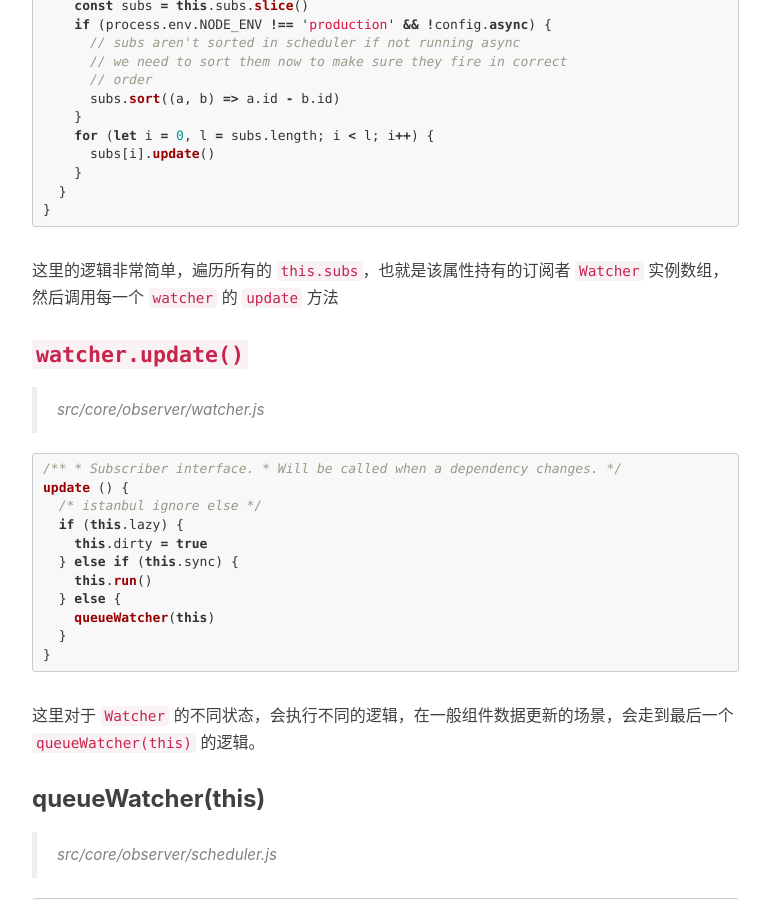
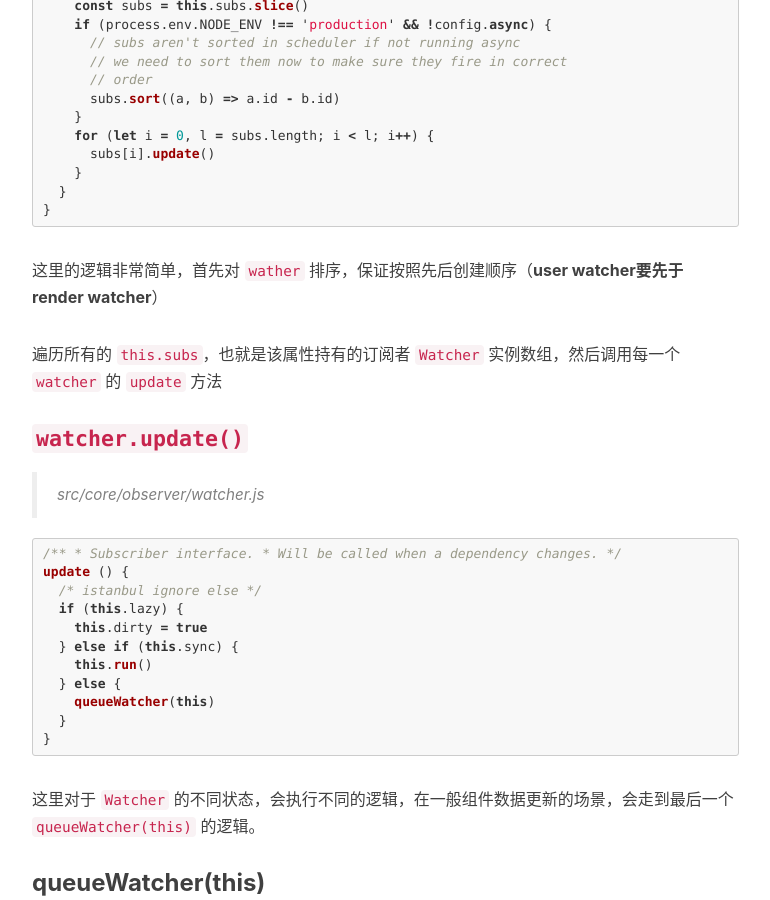
Before and after one commit to DimaLiLongJi/My-Blog, a Jekyll site: the page built from _posts/2018-12-30-vue源码阅读-5.派发更新.markdown, in a window 1280 px wide and 900 px high, scrolled down 2279 px. Shown: the whole window, without its empty margins (233-1003 px from the left). Built offline with Jekyll 4.4.1, drawn with Linux system fonts in a browser that asks for light colours; nearby versions of some CDN libraries; comment, search, counter and statistics services are not loaded; some of the changed text lies outside the part shown.

Commit message:
update 2018-12-30-vue源码阅读-5.派发更新

````diff
--- a/_posts/2018-11-30-vue源码阅读-3.生成响应式对象.markdown
+++ b/_posts/2018-11-30-vue源码阅读-3.生成响应式对象.markdown
@@ -423,6 +423,7 @@ export function def (obj: Object, key: string, val: any, enumerable?: boolean) {
 4. 再在 属性内部调用 `observe(props[key])` 为 `props` 的每个属性生成一个 `Observer(value)` 实例，并添加到属性 `value` 的 `__ob__` 上
 5. 并且通过递归 `this.walk(value)` 调用 `defineReactive` 为 `props` 的子属性递归添加监听
 6. 为 `props` 的每个属性都加上 `setter` `getter`，其中 `setter` 被触发会为新属性使用 `observe(value)`
+7. `proxy(vm, `_props`, key)` 把 `this` 上的属性代理到 `props`
 
 - initData
 
--- a/_posts/2018-12-30-vue源码阅读-5.派发更新.markdown
+++ b/_posts/2018-12-30-vue源码阅读-5.派发更新.markdown
@@ -106,7 +106,9 @@ export default class Dep {
 }
 ```
 
-这里的逻辑非常简单，遍历所有的 `this.subs`，也就是该属性持有的订阅者 `Watcher` 实例数组，然后调用每一个 `watcher` 的 `update` 方法
+这里的逻辑非常简单，首先对 `wather` 排序，保证按照先后创建顺序（**user watcher要先于 render watcher**）
+
+遍历所有的 `this.subs`，也就是该属性持有的订阅者 `Watcher` 实例数组，然后调用每一个 `watcher` 的 `update` 方法
 
 ### `watcher.update()`
 
@@ -351,4 +353,4 @@ run () {
 4. 当 `waiting` 为 `false` 时，则会 `nextTick(flushSchedulerQueue)` 触发渲染队列。
 5. `flushSchedulerQueue` 会先对队列中的 `Watcher` 进行排序（**因为父组件 `watcher id` 小所以要先更新父组件；然后组件内部的 `自定义Wacther` 先于组件渲染 `Watcher` 创建，所以先触发用户的 `Watcher`；**），然后再遍历依次调用 `watcher.run` 触发 `Watcher` 进行更新。
 6. `watcher.run` 首先会 `const value = this.get()` 触发 `get()` 里面的 `getter()` 去更新并获取最新的值。
-7. 接下来三种情况（新值与旧值不等，新值是对象，深监听）来触发 `Watcher` 实例的回调。
+7. 接下来三种情况（**新值与旧值不等，新值是对象，深监听**）来触发 `Watcher` 实例的回调。
````
